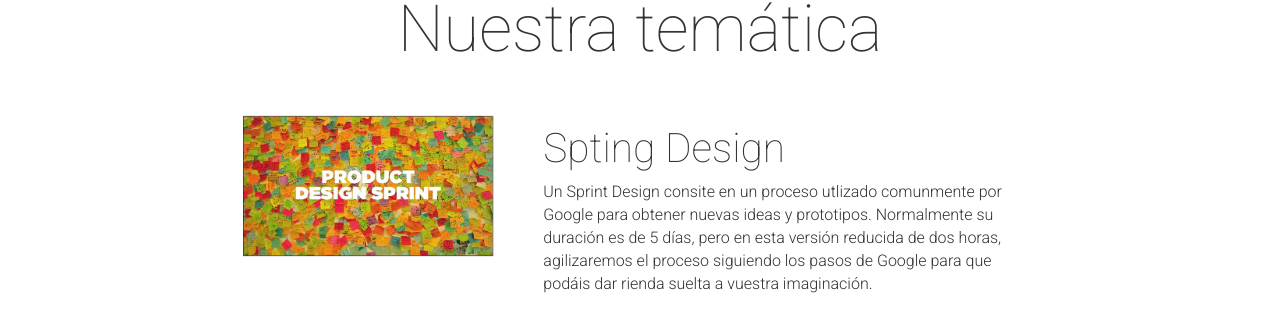
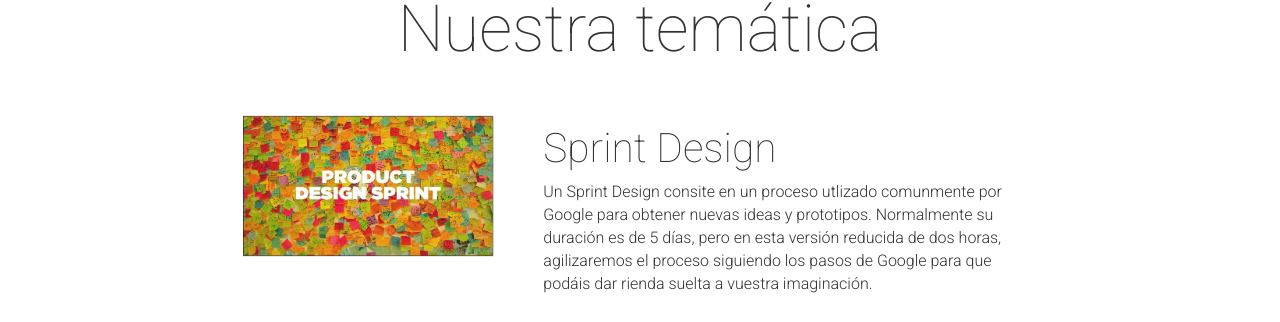
Before and after one commit to GDGCordoba/DevFest2015, a Jekyll site: the page built from hackathon.html, in a window 1280 px wide and 900 px high, scrolled down 347 px. Shown: the part 136-458 px from the top of the window. Built offline with Jekyll 4.4.1, drawn with Linux system fonts in a browser that asks for light colours; nearby versions of some CDN libraries; comment, search, counter and statistics services are not loaded.

Commit message:
Change config

```diff
--- a/_config.yml
+++ b/_config.yml
@@ -177,7 +177,7 @@ enableHackathon: true
 # Hackathon About Block
 aboutHackathonTitle: "Nuestra temática"
 hackathonRows:
- - {title: "Spting Design", image: "sprintdesign.jpg", details: "Un Sprint Design consite en un proceso utlizado comunmente por Google para obtener nuevas ideas y prototipos. Normalmente su duración es de 5 días, pero en esta versión reducida de dos horas, agilizaremos el proceso siguiendo los pasos de Google para que podáis dar rienda suelta a vuestra imaginación."}
+ - {title: "Sprint Design", image: "sprintdesign.jpg", details: "Un Sprint Design consite en un proceso utlizado comunmente por Google para obtener nuevas ideas y prototipos. Normalmente su duración es de 5 días, pero en esta versión reducida de dos horas, agilizaremos el proceso siguiendo los pasos de Google para que podáis dar rienda suelta a vuestra imaginación."}
  - {title: "Android", image: "hackathon-android.jpg", details: "El sistema operativo para móviles más famoso del mundo. Android está instalado en más mil millones de teléfonos y tablets de todo el mundo. Es personalizable y fácil de usar, y como está desarrollado por Google, los teléfonos y tablets Android funcionan a la perfección con tus aplicaciones favoritas de Google."}
  - {title: "Android Wear", image: "hackathon-0.png", details: "Información útil cuando más la necesitas. Android Wear organiza tu información, te sugiere lo que necesitas y te lo muestra antes de que lo pidas. Consulta los mensajes de tus amigos, notificaciones de reuniones e información meteorológica actualizada de un vistazo. Solo tienes que decir 'OK Google'. Responde mensajes, chats y correos electrónicos por voz. Pregunta cosas como '¿Lloverá este fin de semana?', '¿Cuánta gente hay en Londres?'' o '¿Cómo llegar a Palacio de Deportes?' y obtén respuestas sin rodeos. Haz un seguimiento de tus objetivos con resúmenes diarios que incluyen un recuento de pasos y las pulsaciones."}
 
```
